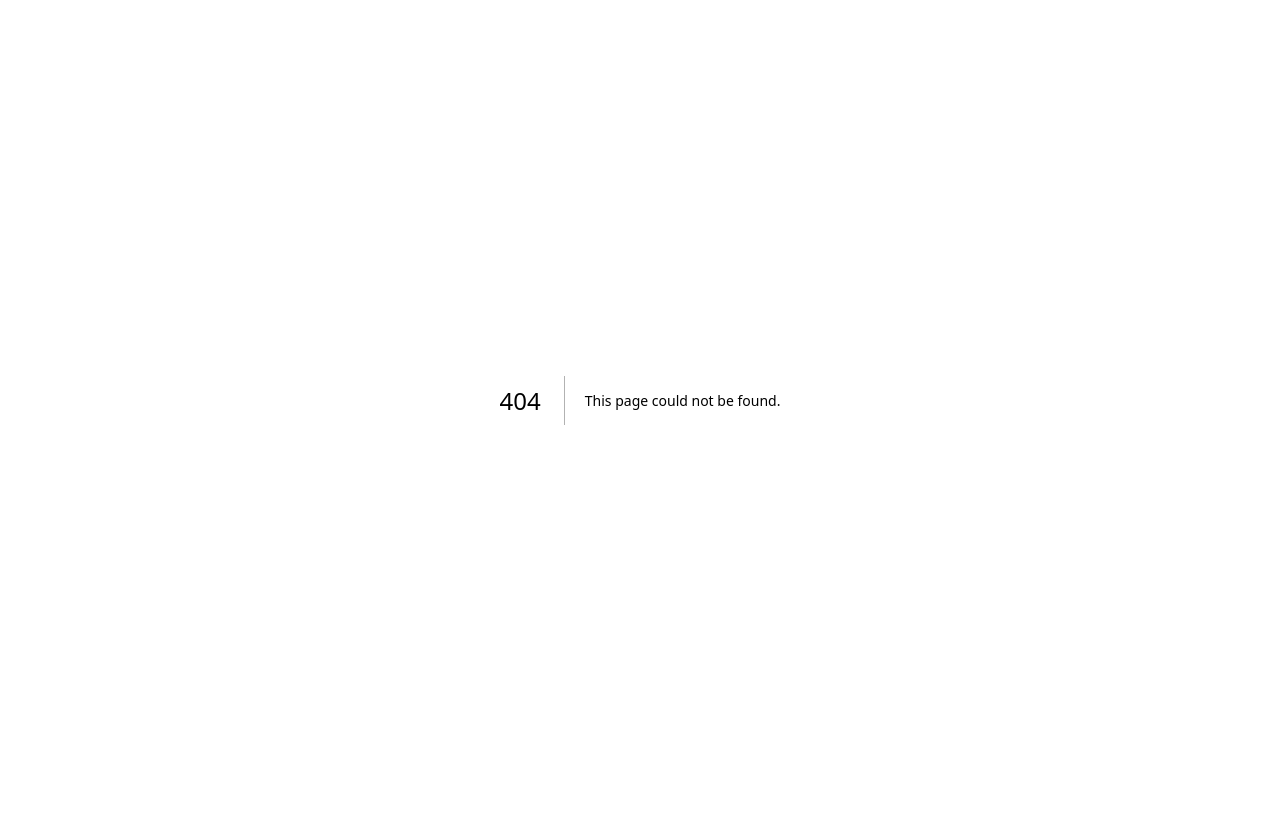
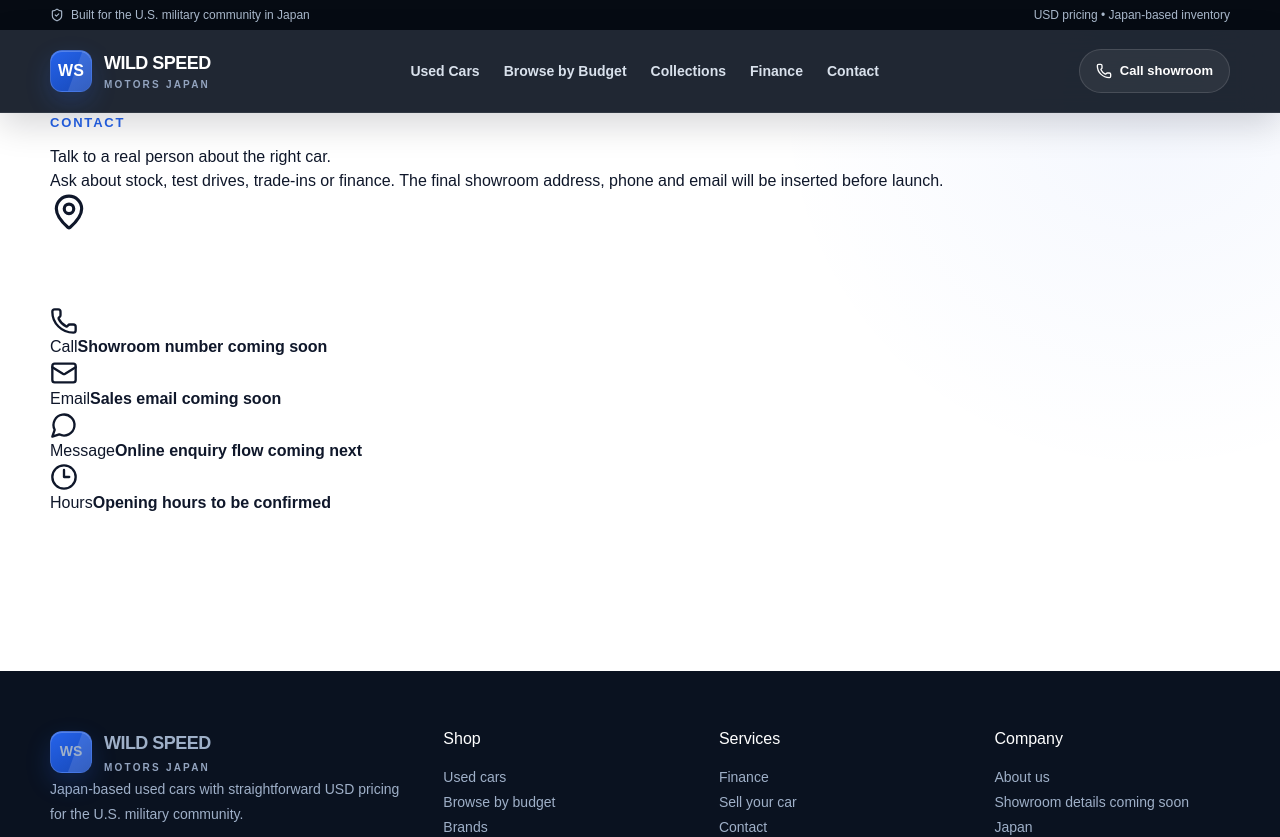
Before and after one commit to kbghumman/wild-speed-motors, a Next.js app: page /contact in a window 1280 px wide. Before the commit this address had no page. Shown: the top 837 px of the page. Before the commit the page ends 800 px from the top, so only its background shows below. Built offline with nearby package versions, Linux system fonts and the light colour scheme.

Commit message:
Add dedicated contact page

```diff
--- /dev/null
+++ b/src/app/contact/page.tsx
@@ -0,0 +1,38 @@
+import { Clock3, Mail, MapPin, MessageCircle, Phone } from "lucide-react";
+import Header from "@/components/Header";
+import SiteFooter from "@/components/SiteFooter";
+
+export default function ContactPage() {
+  return (
+    <>
+      <Header />
+      <main>
+        <section className="editorial-hero contact-hero">
+          <div className="container editorial-hero-grid">
+            <div>
+              <p className="eyebrow">Contact</p>
+              <h1>Talk to a real person <span>about the right car.</span></h1>
+              <p>Ask about stock, test drives, trade-ins or finance. The final showroom address, phone and email will be inserted before launch.</p>
+            </div>
+            <div className="hero-graphic contact-radar">
+              <span className="radar-ring radar-one" />
+              <span className="radar-ring radar-two" />
+              <span className="radar-ring radar-three" />
+              <MapPin size={38} />
+            </div>
+          </div>
+        </section>
+
+        <section className="section contact-options-section">
+          <div className="container contact-options-grid">
+            <article className="contact-option contact-phone"><Phone size={28} /><span>Call</span><strong>Showroom number coming soon</strong></article>
+            <article className="contact-option contact-email"><Mail size={28} /><span>Email</span><strong>Sales email coming soon</strong></article>
+            <article className="contact-option contact-chat"><MessageCircle size={28} /><span>Message</span><strong>Online enquiry flow coming next</strong></article>
+            <article className="contact-option contact-hours"><Clock3 size={28} /><span>Hours</span><strong>Opening hours to be confirmed</strong></article>
+          </div>
+        </section>
+      </main>
+      <SiteFooter />
+    </>
+  );
+}
```
